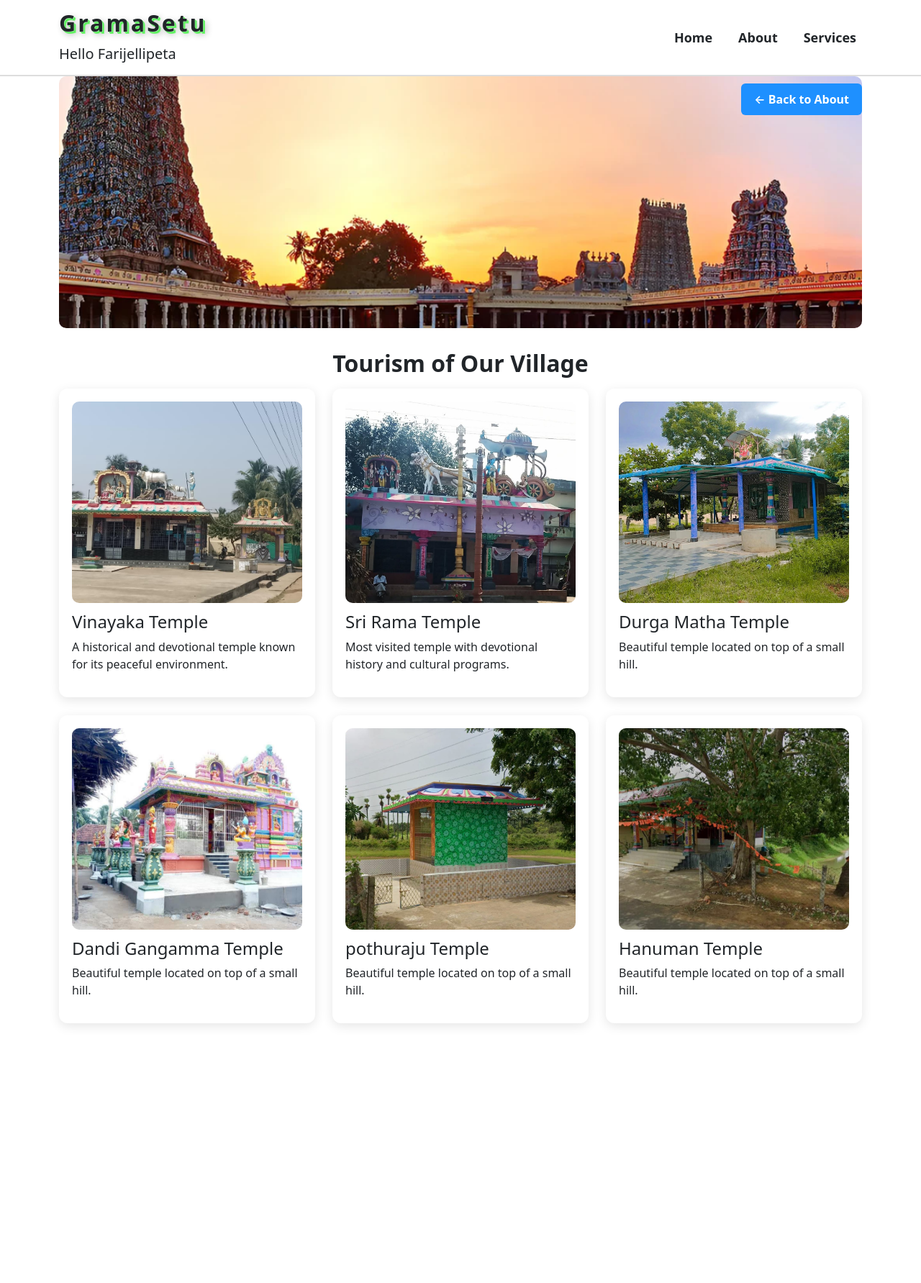
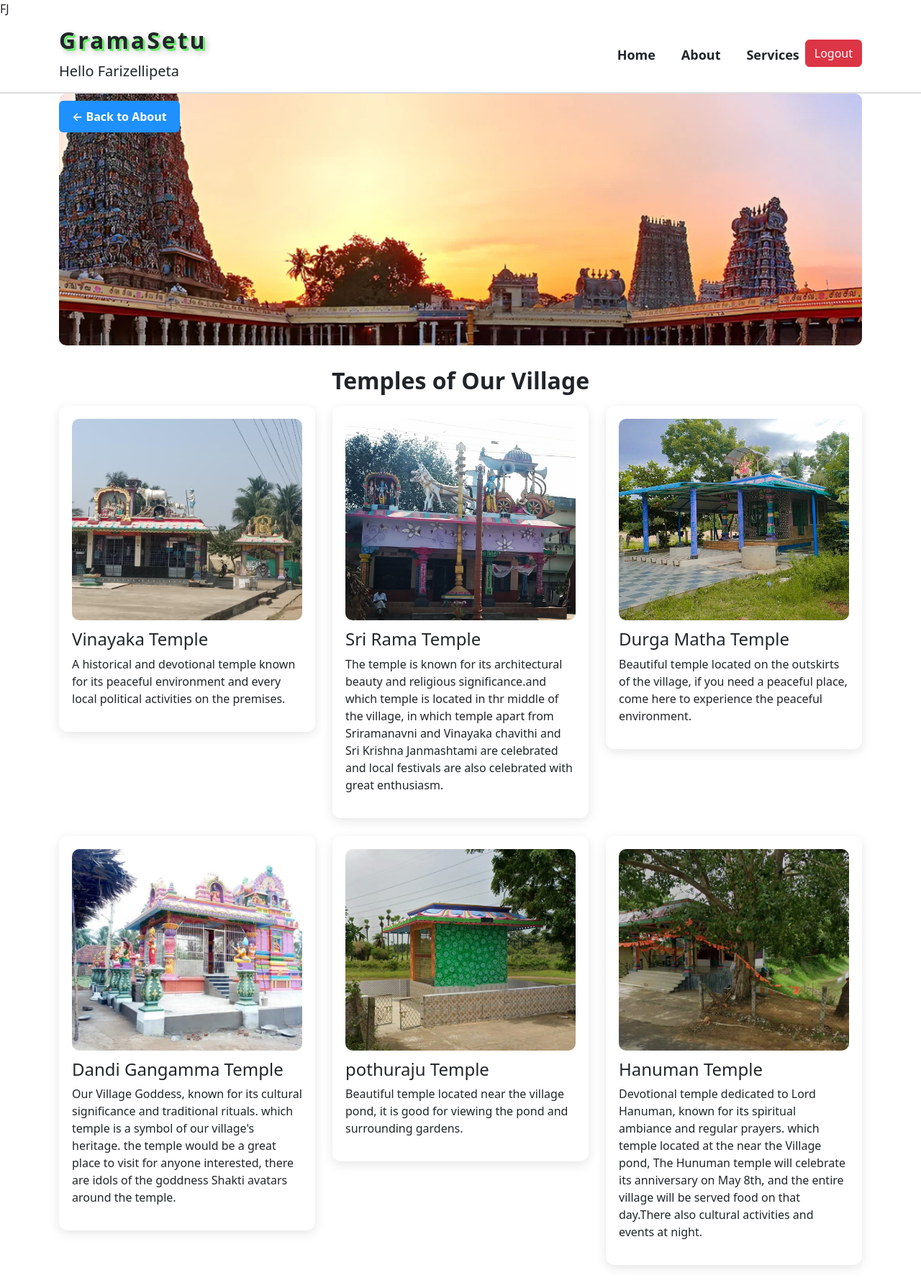
Before and after one commit to Srinivas9000/GramaSetu---Django, a Django app: page /temples/ in a window 1280 px wide. Shown: the whole page at 72% size. Before the commit the page ends 1426 px from the top, so only its background shows below. Run offline with Django 5.2, Linux system fonts and the light colour scheme.

Commit message:
templates modify

```diff
--- a/templates/about.html
+++ b/templates/about.html
@@ -1,4 +1,4 @@
-{% extends "base.html" %} {% block title1 %}About{% endblock title1 %}
+{% extends "base.html" %} {% block title1 %}FJ - About{% endblock title1 %}
 {% load static %}
 {% block carousel %}
 <div id="carouselExampleIndicators"  class="carousel slide" data-bs-ride="carousel">
@@ -135,7 +135,7 @@
         </div>
         <div>
           <h5>Address</h5>
-          <p>Farijellipeta</p>
+          <p>Farizellipeta</p>
           <p>Rajanagaram, AP, 533294</p>
         </div>
       </div>
@@ -148,7 +148,7 @@
         <div>
           <h5>Contact</h5>
           <p>Phone: +91 9#########</p>
-          <p>Email: infofarijellipeta@gmail.com</p>
+          <p>Email: infofarizellipeta@gmail.com</p>
         </div>
       </div>
     </div>
--- a/templates/base.html
+++ b/templates/base.html
@@ -3,11 +3,11 @@
   <head>
     <meta charset="utf-8">
     <meta name="viewport" content="width=device-width, initial-scale=1">
-    {% block title %}{% endblock title %}
+    {% block title %}FJ{% endblock title %}
     <link href="https://cdn.jsdelivr.net/npm/bootstrap@5.3.8/dist/css/bootstrap.min.css" rel="stylesheet" integrity="sha384-sRIl4kxILFvY47J16cr9ZwB07vP4J8+LH7qKQnuqkuIAvNWLzeN8tE5YBujZqJLB" crossorigin="anonymous">
   <link rel="stylesheet" href="..\static\css\mystyle.css" >
   <link rel="stylesheet" href="{% static 'css/responsive.css' %}">
-  <title>{% block title1 %}Django{% endblock title1 %}</title>
+  <title>{% block title1 %}Village Portal{% endblock title1 %}</title>
 
 </head>
 <body>
@@ -17,7 +17,7 @@
 
     <a class="navbar-brand fw-bold text-dark" href="#">
         <h1 class="village-title text-dark">GramaSetu</h1>
-        <sub><h5 class="text-dark">Hello Farijellipeta</h5></sub>
+        <sub><h5 class="text-dark">Hello Farizellipeta</h5></sub>
     </a>
 
     <button class="navbar-toggler" type="button" data-bs-toggle="collapse" data-bs-target="#navbarNav">
@@ -36,9 +36,11 @@
         </li>
 
         <li class="nav-item">
-            <a class="nav-link text-dark" href="{% url 'services' %}">Services</a>
+          <a class="nav-link text-dark" href="{% url 'services' %}">Services</a>
         </li>
-
+        <li class="nav-item">
+          <a class="btn btn-danger" href="{% url 'logout' %}">Logout</a>
+        </li>
       </ul>
     </div>
 
--- a/templates/login.html
+++ b/templates/login.html
@@ -1,7 +1,7 @@
 <!DOCTYPE html>
 <html>
 <head>
-    <title>Login</title>
+    <title>FJ-Login</title>
 
     <style>
         * {
@@ -15,7 +15,7 @@
             height: 100vh;
             background:
                 linear-gradient(135deg, rgba(29,38,113,0.6), rgba(195,55,100,0.6)),
-                url("/media/images/login page img.png");
+                url("/media/images/login-page-img.png");
 
             background-size: cover;
             background-position: center;
--- a/templates/register.html
+++ b/templates/register.html
@@ -1,7 +1,7 @@
 <!DOCTYPE html>
 <html>
 <head>
-    <title>Register</title>
+    <title>FJ-Register</title>
 
     <style>
         * {
@@ -15,7 +15,7 @@
             height: 100vh;
             background:
                 linear-gradient(135deg, rgba(102,126,234,0.6), rgba(118,75,162,0.6)),
-                url("/media/images/login page img.png");
+                url("/media/images/login-page-img.png");
 
             background-size: cover;
             background-position: center;
--- a/templates/temples.html
+++ b/templates/temples.html
@@ -1,5 +1,5 @@
 
-{% extends "base.html" %}
+{% extends "base.html" %} {% block title1 %}FJ - Temples{% endblock title1 %}
 {% load static%}
 {% block maincontent %}
 <!DOCTYPE html>
@@ -50,12 +50,12 @@
         border-radius: 6px;
         text-decoration: none;
         transition: 0.3s;
-        float: right;
+        float: left;
         margin-bottom: 20px;
         margin-top: 10px;
     }
     .back-btn:hover {
-        background: #0b63c1;
+        background: #91e780;
     }
     </style>
 </head>
@@ -66,7 +66,7 @@
 
     <div class="temple-hero"></div>
 
-    <h2 class="section-title">Tourism of Our Village</h2>
+    <h2 class="section-title">Temples of Our Village</h2>
 
     <div class="row">
 
@@ -75,7 +75,7 @@
             <div class="temple-card">
                 <img src="/media/images/vinayakatemple.jpeg" alt="Temple">
                 <h3>Vinayaka Temple</h3>
-                <p>A historical and devotional temple known for its peaceful environment.</p>
+                <p>A historical and devotional temple known for its peaceful environment and every local political activities on the premises.</p>
             </div>
         </div>
 
@@ -84,7 +84,7 @@
             <div class="temple-card">
                 <img src="/media/images/ramalayam.jpeg" alt="Temple">
                 <h3>Sri Rama Temple</h3>
-                <p>Most visited temple with devotional history and cultural programs.</p>
+                <p> The temple is known for its architectural beauty and religious significance.and which temple is located in thr middle of the village, in which temple apart from Sriramanavni and Vinayaka chavithi and Sri Krishna Janmashtami are celebrated and local festivals are also celebrated with great enthusiasm.</p>
             </div>
         </div>
 
@@ -93,14 +93,14 @@
             <div class="temple-card">
                 <img src="/media/images/durgammatemple.jpeg" alt="Temple">
                 <h3>Durga Matha Temple</h3>
-                <p>Beautiful temple located on top of a small hill.</p>
+                <p>Beautiful temple located on the outskirts of the village, if you need a peaceful place, come here to experience the peaceful environment.</p>
             </div>
         </div>
         <div class="col-lg-4 col-md-6">
             <div class="temple-card">
                 <img src="/media/images/dandigangammatemple1.jpeg" alt="Temple">
                 <h3>Dandi Gangamma Temple</h3>
-                <p>Beautiful temple located on top of a small hill.</p>
+                <p>Our Village Goddess, known for its cultural significance and traditional rituals. which temple is a symbol of our village's heritage. the temple would be a great place to visit for anyone interested, there are idols of the goddness Shakti avatars around the temple.</p>
             </div>
         </div>
 
@@ -108,7 +108,7 @@
             <div class="temple-card">
                 <img src="/media/images/pothurajutemple.jpeg" alt="Temple">
                 <h3> pothuraju Temple</h3>
-                <p>Beautiful temple located on top of a small hill.</p>
+                <p>Beautiful temple located near the village pond, it is good for viewing the pond and surrounding gardens.</p>
             </div>
         </div>
 
@@ -116,7 +116,7 @@
             <div class="temple-card">
                 <img src="/media/images/hanumantemple.jpeg" alt="Temple">
                 <h3>Hanuman Temple</h3>
-                <p>Beautiful temple located on top of a small hill.</p>
+                <p>Devotional temple dedicated to Lord Hanuman, known for its spiritual ambiance and regular prayers. which temple located at the near the Village pond, The Hunuman temple will celebrate its anniversary on May 8th, and the entire village will be served food on that day.There also cultural activities and events at night.</p>
             </div>
         </div>
 
--- a/templates/tourism.html
+++ b/templates/tourism.html
@@ -1,4 +1,4 @@
-{% extends "base.html" %}
+{% extends "base.html" %} {% block title1 %}FJ - Tourism{% endblock title1 %}
 {% load static %}
 {% block maincontent %}
 <!DOCTYPE html>
@@ -49,12 +49,12 @@
         border-radius: 6px;
         text-decoration: none;
         transition: 0.3s;
-        float: right;
+        float: left;
         margin-bottom: 20px;
         margin-top: 10px;
     }
     .back-btn:hover {
-        background: #0b63c1;
+        background: #91e780;
     }
     </style>
 </head>
```
Also changed, not shown: templates/farming.html (+5 -4 lines), templates/home.html (+7 -10 lines), templates/panchaiyeti.html (+4 -4 lines), templates/school.html (+4 -4 lines), templates/sports.html (+19 -6 lines), 1 other file.
